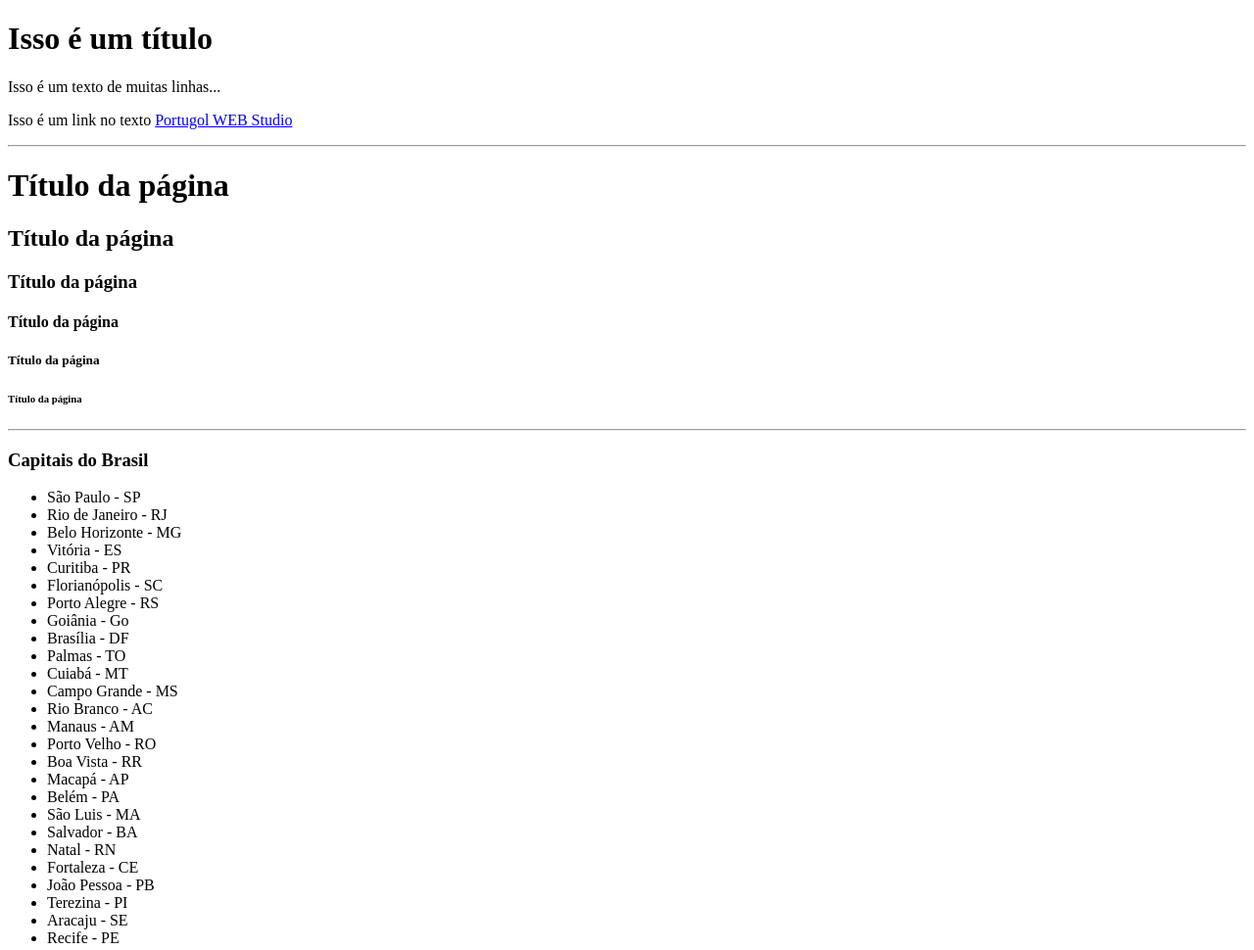
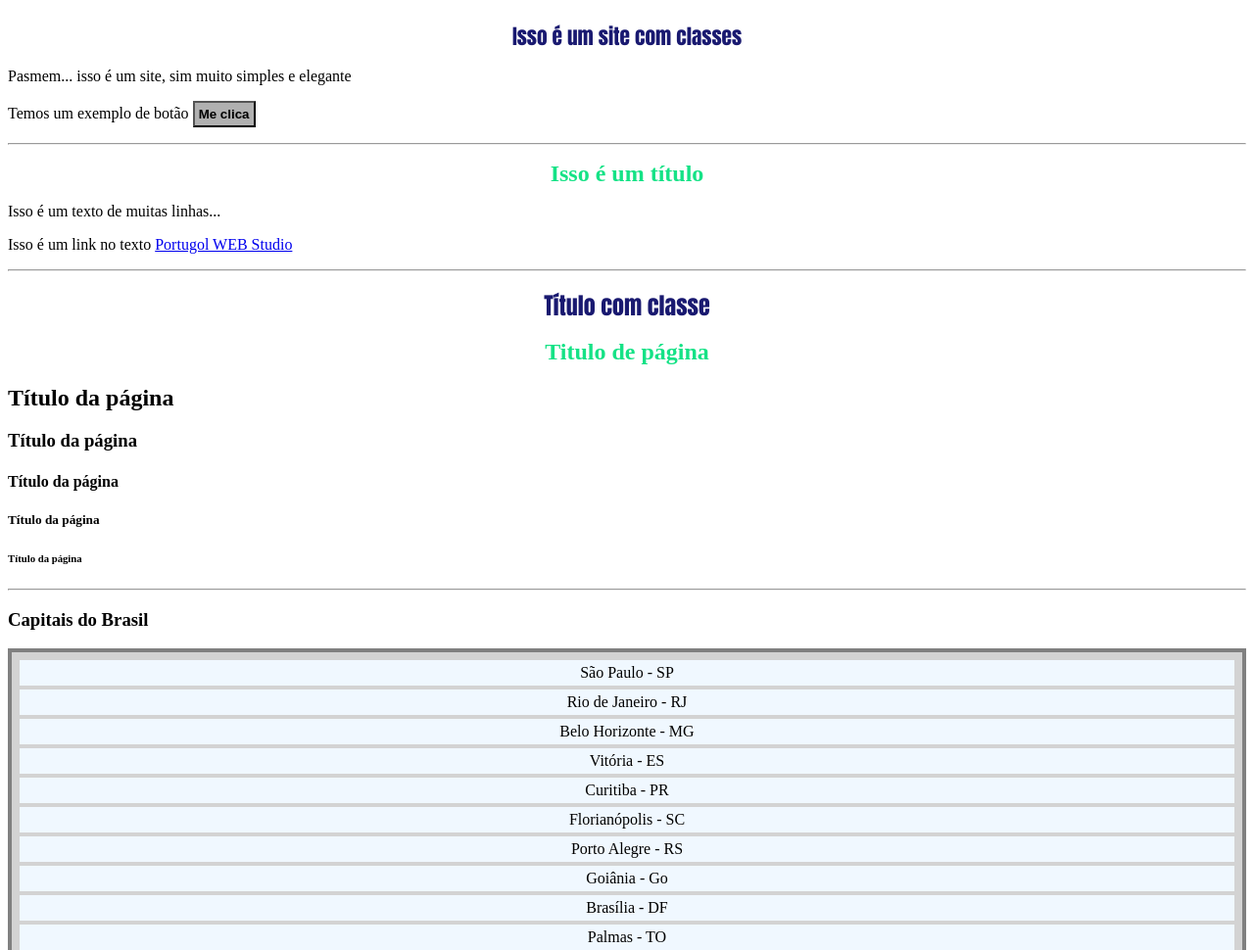
Before and after one commit to attiquetecnologia/aulaHTML, a plain HTML site: page index.html in a window 1280 px wide. Shown: the top 970 px of the page at 98% size. Drawn offline with Linux system fonts and the light colour scheme.

Commit message:
alguns exemplos de componentes

```diff
--- a/estilo.css
+++ b/css/estilo.css
@@ -1,6 +1,6 @@
 
 h1 {
-    color: red;
+    color: rgb(21, 226, 134);
     font-size: 24px;
     text-align: center;
 } /* fim h1 */
@@ -28,8 +28,28 @@ ul li {
 
 .titulo {
     font-family: Impact, Haettenschweiler, 'Arial Narrow Bold', sans-serif;
-    font-size: 22pt;
     color: midnightblue;
     text-align: center;
     margin-bottom: 4px;
+    font-weight: bold;
 }
+.titulo1 {
+    font-size: 22pt;
+}
+.titulo3 {
+    font-size: 16pt;
+}
+
+.texto-simples {
+    text-align: justify;
+    font-size: 12pt;
+}
+
+.botao {
+    font-weight: bold;
+    padding: 4px;
+}
+
+.botao-secondario {
+    background-color: rgb(176, 176, 176);
+}
--- a/index.html
+++ b/index.html
@@ -4,15 +4,23 @@
     <meta charset="UTF-8">
     <meta name="viewport" content="width=device-width, initial-scale=1.0">
     <title>Página Inicial do meu site</title>
+    <link rel="stylesheet" href="css/estilo.css" />
 </head>
 <body>
+
+    <h3 class="titulo titulo3"> Isso é um site com classes</h3>
+    <p class="paragrafo">Pasmem... isso é um site, sim muito simples e elegante</p>
+    <p class="paragrafo">Temos um exemplo de botão <button class="botao botao-secondario">Me clica</button></p>
+    <hr>
+
     <h1>Isso é um título</h1>
     <p>Isso é um texto de muitas linhas...</p>
     <p>Isso é um link no texto <a href="https://portugol.dev/">Portugol WEB Studio</a></p>
 
     <hr>
 
-    <h1>Título da página</h1>
+    <h1 class="titulo">Título com classe</h1>
+    <h1>Titulo de página</h1>
     <h2>Título da página</h2>
     <h3>Título da página</h3>
     <h4>Título da página</h4>
```
